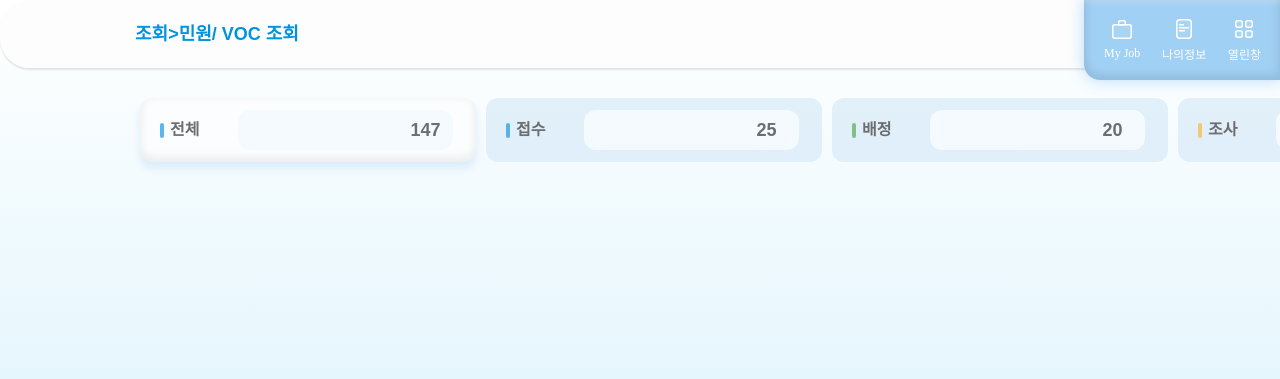
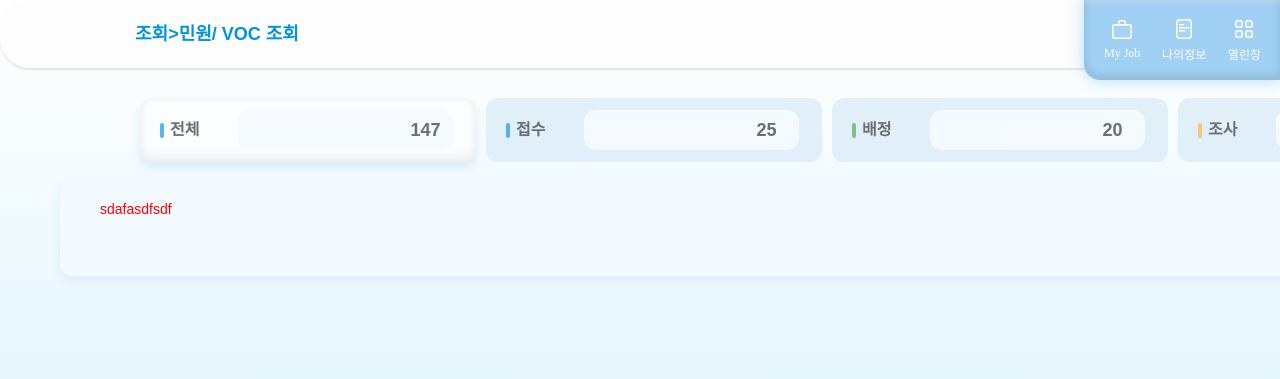
Before and after one commit to csdp0106o2ux/sinhanProject, a React (Create React App) app: page /goodTab3 in a window 1280 px wide. Shown: the top 379 px of the page. Built offline with nearby package versions, Linux system fonts and the light colour scheme.

Commit message:
feat: add SearchAccodion components

```diff
--- /dev/null
+++ b/src/pages/goodTab3/components/searchAccodion/SearchAccodion.jsx
@@ -0,0 +1,58 @@
+import React, { useCallback, useRef, useState } from 'react';
+import { styled } from 'styled-components';
+
+const Container = styled.div`
+    display: flex;
+`;
+
+const ContentsWrapper = styled.div`
+    width: 1720px;
+    height: 94px;
+    margin: 20px 31px 53px 60px;
+    padding: 20px 40px;
+    border-radius: 12px;
+    box-shadow: 0 4px 12px 0 rgba(27, 131, 242, 0.1);
+    background-color: #f3faff;
+    overflow: hidden;
+    transition: height 0.35s ease;
+`;
+
+const Contents = styled.div`
+    font-size: 14px;
+    color: red;
+`;
+
+const SearchAccodion = () => {
+    const parentRef = useRef(null);
+    const childRef = useRef(null);
+    const [isCollapse, setIsCollapse] = useState(false);
+
+    const handlerCollapse = useCallback(
+        (event) => {
+            event.stopPropagation();
+            if (parentRef.current === null || childRef.current === null) {
+                return;
+            }
+            if (parentRef.current.clientHeight > 0) {
+                parentRef.current.style.height = '0';
+            } else {
+                parentRef.current.style.height = `${childRef.current.clientHeight}px`;
+            }
+            setIsCollapse(!isCollapse);
+        },
+        [isCollapse]
+    );
+
+    //   const parentRefHeight = parentRef.current?.style.height ?? "0px";
+    //   const buttonText = parentRefHeight === "0px" ? "열기" : "닫기";
+
+    return (
+        <Container>
+            <ContentsWrapper ref={parentRef}>
+                <Contents ref={childRef}>sdafasdfsdf</Contents>
+            </ContentsWrapper>
+        </Container>
+    );
+};
+
+export default SearchAccodion;
--- a/src/pages/goodTab3/index.jsx
+++ b/src/pages/goodTab3/index.jsx
@@ -3,6 +3,7 @@ import React, { useEffect, useState } from 'react';
 import CategoryLabel from './components/categoryLabel/CategoryLabel';
 import { Header, TabBar } from '../../components';
 import { Container, PaddingWrap, CategoryWrap, ResetText } from './components/style';
+import SearchAccodion from './components/searchAccodion/SearchAccodion';
 
 const GoodTab3 = () => {
     const [data, setData] = useState([]);
@@ -77,6 +78,7 @@ const GoodTab3 = () => {
                     ))}
                 </CategoryWrap>
             </PaddingWrap>
+            <SearchAccodion />
         </Container>
     );
 };
```
